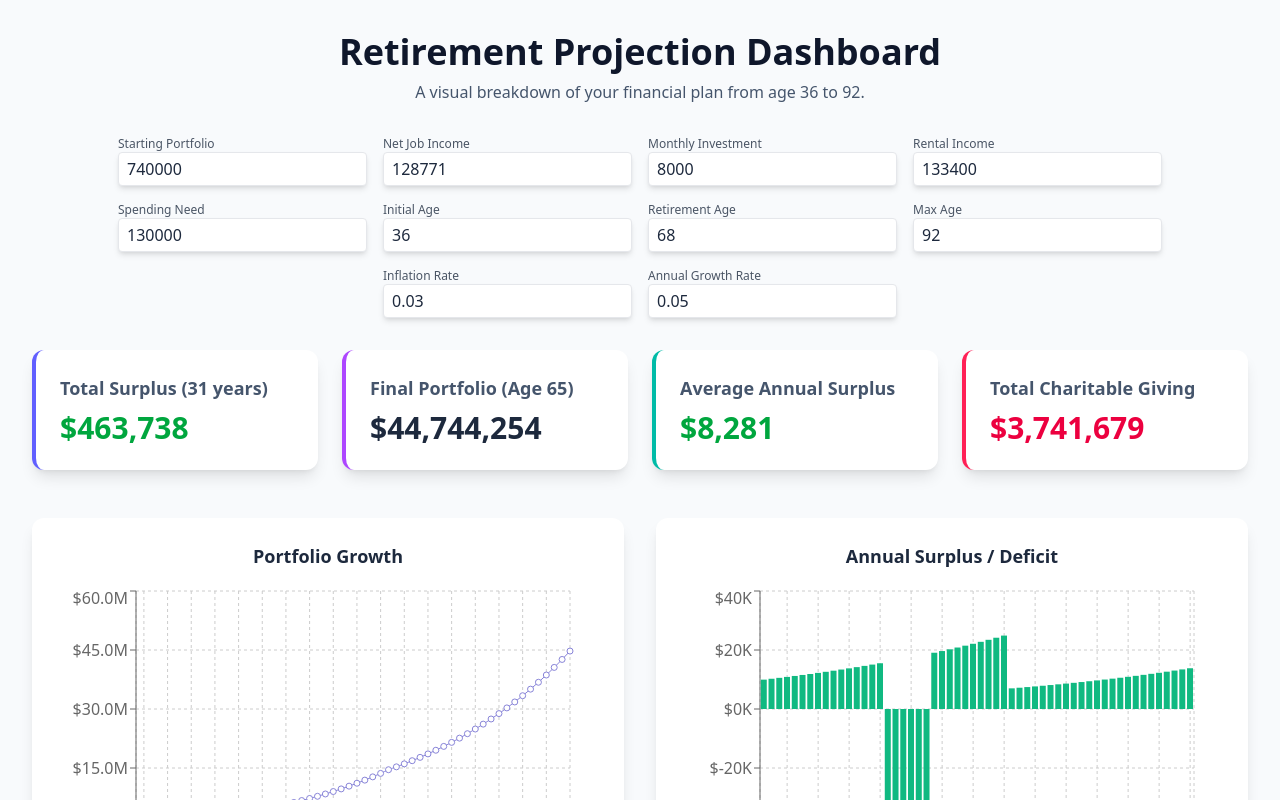
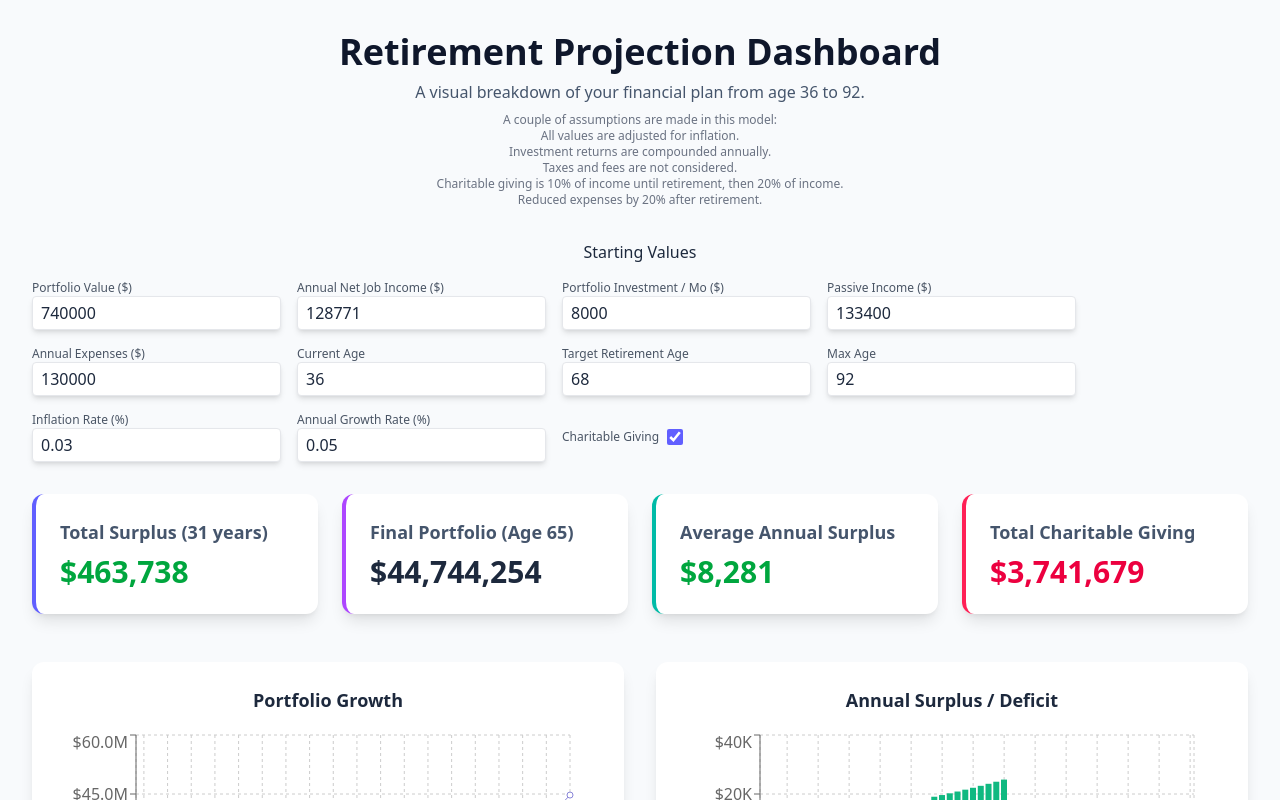
Before and after one commit to dwolner/retirement-projections, a React (Vite) app: page / in a window 1280 px wide. Shown: the top 800 px of the page. Built offline with nearby package versions, Linux system fonts and the light colour scheme.

Commit message:
debounced inputs and add charitable giving toggle

```diff
--- a/src/App.tsx
+++ b/src/App.tsx
@@ -12,6 +12,7 @@ import {
   XAxis,
   YAxis,
 } from "recharts";
+import { DebouncedInput } from "./DebouncedInput";
 
 // Helper function to format numbers as currency
 const formatCurrency = (value: number) => {
@@ -25,16 +26,50 @@ const formatCurrency = (value: number) => {
 
 // Main App component
 export default function App() {
-  const [startingPortfolio, setStartingPortfolio] = useState(740000);
-  const [netJobIncome, setNetJobIncome] = useState(128771);
-  const [monthlyInvestment, setMonthlyInvestment] = useState(8000);
-  const [rentalIncome, setRentalIncome] = useState(133400);
-  const [spendingNeed, setSpendingNeed] = useState(130000);
-  const [initialAge, setInitialAge] = useState(36);
-  const [retirementAge, setRetirementAge] = useState(68);
-  const [maxAge, setMaxAge] = useState(92);
-  const [inflationRate, setInflationRate] = useState(0.03);
-  const [annualGrowthRate, setAnnualGrowthRate] = useState(0.05);
+  // Load initial values from localStorage or use defaults
+  const getInitialValue = <T,>(key: string, defaultValue: T): T => {
+    const stored = localStorage.getItem(key);
+    if (stored !== null) {
+      try {
+        return JSON.parse(stored);
+      } catch {
+        return defaultValue;
+      }
+    }
+    return defaultValue;
+  };
+
+  const [startingPortfolio, setStartingPortfolio] = useState(() =>
+    getInitialValue("startingPortfolio", 740000)
+  );
+  const [netJobIncome, setNetJobIncome] = useState(() =>
+    getInitialValue("netJobIncome", 128771)
+  );
+  const [monthlyInvestment, setMonthlyInvestment] = useState(() =>
+    getInitialValue("monthlyInvestment", 8000)
+  );
+  const [rentalIncome, setRentalIncome] = useState(() =>
+    getInitialValue("rentalIncome", 133400)
+  );
+  const [spendingNeed, setSpendingNeed] = useState(() =>
+    getInitialValue("spendingNeed", 130000)
+  );
+  const [initialAge, setInitialAge] = useState(() =>
+    getInitialValue("initialAge", 36)
+  );
+  const [retirementAge, setRetirementAge] = useState(() =>
+    getInitialValue("retirementAge", 68)
+  );
+  const [maxAge, setMaxAge] = useState(() => getInitialValue("maxAge", 92));
+  const [inflationRate, setInflationRate] = useState(() =>
+    getInitialValue("inflationRate", 0.03)
+  );
+  const [annualGrowthRate, setAnnualGrowthRate] = useState(() =>
+    getInitialValue("annualGrowthRate", 0.05)
+  );
+  const [charitableGivingEnabled, setCharitableGivingEnabled] = useState(() =>
+    getInitialValue("charitableGivingEnabled", true)
+  );
 
   type DataRow = {
     age: number;
@@ -70,6 +105,28 @@ export default function App() {
   });
 
   useEffect(() => {
+    // Persist values to localStorage on change
+    localStorage.setItem(
+      "startingPortfolio",
+      JSON.stringify(startingPortfolio)
+    );
+    localStorage.setItem("netJobIncome", JSON.stringify(netJobIncome));
+    localStorage.setItem(
+      "monthlyInvestment",
+      JSON.stringify(monthlyInvestment)
+    );
+    localStorage.setItem("rentalIncome", JSON.stringify(rentalIncome));
+    localStorage.setItem("spendingNeed", JSON.stringify(spendingNeed));
+    localStorage.setItem("initialAge", JSON.stringify(initialAge));
+    localStorage.setItem("retirementAge", JSON.stringify(retirementAge));
+    localStorage.setItem("maxAge", JSON.stringify(maxAge));
+    localStorage.setItem("inflationRate", JSON.stringify(inflationRate));
+    localStorage.setItem("annualGrowthRate", JSON.stringify(annualGrowthRate));
+    localStorage.setItem(
+      "charitableGivingEnabled",
+      JSON.stringify(charitableGivingEnabled)
+    );
+
     setData(
       Array.from({ length: maxAge - initialAge }, (_, i) => {
         const age = initialAge + i;
@@ -109,18 +166,13 @@ export default function App() {
     maxAge,
     inflationRate,
     annualGrowthRate,
+    charitableGivingEnabled,
   ]);
 
   // Define a function to calculate the charitable giving for each year based on the new plan
   const calculateCharitableGiving = (age: number) => {
+    if (!charitableGivingEnabled) return 0;
     if (age < initialAge) return 0;
-    // const yearsOfGrowth = age - initialAge;
-    // const yearsOfGrowth =
-    //   age <= retirementAge ? age - initialAge : retirementAge - initialAge;
-    // const growthRate = 1 + 0.04;
-    // return charitableGiving * Math.pow(growthRate, yearsOfGrowth);
-
-    // giving should be 10% of income
     const netJobIncome = calculateNetJobIncome(age);
     const rentalIncome = calculateRentalIncome(age);
     const totalIncome = netJobIncome + rentalIncome;
@@ -314,120 +366,117 @@ export default function App() {
   const Dashboard = () => {
     return (
       <div className="p-4 sm:p-8 bg-slate-50 min-h-screen text-slate-800 font-sans">
-        <h1 className="text-3xl sm:text-4xl font-bold mb-2 text-center text-slate-900">
-          Retirement Projection Dashboard
-        </h1>
-        <p className="text-center text-slate-600 mb-8">
-          A visual breakdown of your financial plan from age {initialAge} to{" "}
-          {maxAge}.
-        </p>
+        <div className="mb-8 space-y-2">
+          <h1 className="text-3xl sm:text-4xl font-bold text-center text-slate-900">
+            Retirement Projection Dashboard
+          </h1>
+          <p className="text-center text-slate-600">
+            A visual breakdown of your financial plan from age {initialAge} to{" "}
+            {maxAge}.
+          </p>
+          <div className="text-xs text-gray-500 text-center">
+            A couple of assumptions are made in this model:
+            <ul>
+              <li>All values are adjusted for inflation.</li>
+              <li>Investment returns are compounded annually.</li>
+              <li>Taxes and fees are not considered.</li>
+              <li>
+                Charitable giving is 10% of income until retirement, then 20% of
+                income.
+              </li>
+              <li>Reduced expenses by 20% after retirement.</li>
+            </ul>
+          </div>
+        </div>
 
-        <div className="flex flex-wrap gap-4 justify-center mb-8">
-          <div>
-            <label className="block text-xs text-gray-600">
-              Starting Portfolio
-            </label>
-            <input
-              type="number"
-              className="border-gray-200 border rounded px-2 py-1 bg-white w-full shadow-md"
+        <div className="flex flex-col mb-8 space-y-4 justify-center items-center">
+          <h6>Starting Values</h6>
+          <div className="flex flex-wrap gap-4 items-center">
+            <DebouncedInput
+              label="Portfolio Value ($)"
               value={startingPortfolio}
-              onChange={(e) => setStartingPortfolio(Number(e.target.value))}
+              onChange={setStartingPortfolio}
+              min={0}
+              step={1000}
             />
-          </div>
-          <div>
-            <label className="block text-xs text-gray-600">
-              Net Job Income
-            </label>
-            <input
-              type="number"
-              className="border-gray-200 border rounded px-2 py-1 bg-white w-full shadow-md"
+            <DebouncedInput
+              label="Annual Net Job Income ($)"
               value={netJobIncome}
-              onChange={(e) => setNetJobIncome(Number(e.target.value))}
+              onChange={setNetJobIncome}
+              min={0}
+              step={1000}
             />
-          </div>
-          <div>
-            <label className="block text-xs text-gray-600">
-              Monthly Investment
-            </label>
-            <input
-              type="number"
-              step="100"
-              className="border-gray-200 border rounded px-2 py-1 bg-white w-full shadow-md"
+            <DebouncedInput
+              label="Portfolio Investment / Mo ($)"
               value={monthlyInvestment}
-              onChange={(e) => setMonthlyInvestment(Number(e.target.value))}
+              onChange={setMonthlyInvestment}
+              min={0}
+              step={100}
             />
-          </div>
-          <div>
-            <label className="block text-xs text-gray-600">Rental Income</label>
-            <input
-              type="number"
-              className="border-gray-200 border rounded px-2 py-1 bg-white w-full shadow-md"
+            <DebouncedInput
+              label="Passive Income ($)"
               value={rentalIncome}
-              onChange={(e) => setRentalIncome(Number(e.target.value))}
+              onChange={setRentalIncome}
+              min={0}
+              step={1000}
             />
-          </div>
-          <div>
-            <label className="block text-xs text-gray-600">Spending Need</label>
-            <input
-              type="number"
-              step="1000"
-              className="border-gray-200 border rounded px-2 py-1 bg-white w-full shadow-md"
+            <DebouncedInput
+              label="Annual Expenses ($)"
               value={spendingNeed}
-              onChange={(e) => setSpendingNeed(Number(e.target.value))}
+              onChange={setSpendingNeed}
+              min={0}
+              step={1000}
             />
-          </div>
-          <div>
-            <label className="block text-xs text-gray-600">Initial Age</label>
-            <input
-              type="number"
-              className="border-gray-200 border rounded px-2 py-1 bg-white w-full shadow-md"
+            <DebouncedInput
+              label="Current Age"
               value={initialAge}
-              onChange={(e) => setInitialAge(Number(e.target.value))}
+              onChange={setInitialAge}
+              min={0}
+              step={1}
             />
-          </div>
-          <div>
-            <label className="block text-xs text-gray-600">
-              Retirement Age
-            </label>
-            <input
-              type="number"
-              className="border-gray-200 border rounded px-2 py-1 bg-white w-full shadow-md"
+            <DebouncedInput
+              label="Target Retirement Age"
               value={retirementAge}
-              onChange={(e) => setRetirementAge(Number(e.target.value))}
+              onChange={setRetirementAge}
+              min={0}
+              step={1}
             />
-          </div>
-          <div>
-            <label className="block text-xs text-gray-600">Max Age</label>
-            <input
-              type="number"
-              className="border-gray-200 border rounded px-2 py-1 bg-white w-full shadow-md"
+            <DebouncedInput
+              label="Max Age"
               value={maxAge}
-              onChange={(e) => setMaxAge(Number(e.target.value))}
+              onChange={setMaxAge}
+              min={0}
+              step={1}
             />
-          </div>
-          <div>
-            <label className="block text-xs text-gray-600">
-              Inflation Rate
-            </label>
-            <input
-              type="number"
-              step="0.01"
-              className="border-gray-200 border rounded px-2 py-1 bg-white w-full shadow-md"
+            <DebouncedInput
+              label="Inflation Rate (%)"
               value={inflationRate}
-              onChange={(e) => setInflationRate(Number(e.target.value))}
+              onChange={setInflationRate}
+              min={0}
+              step={0.01}
             />
-          </div>
-          <div>
-            <label className="block text-xs text-gray-600">
-              Annual Growth Rate
-            </label>
-            <input
-              type="number"
-              step="0.01"
-              className="border-gray-200 border rounded px-2 py-1 bg-white w-full shadow-md"
+            <DebouncedInput
+              label="Annual Growth Rate (%)"
               value={annualGrowthRate}
-              onChange={(e) => setAnnualGrowthRate(Number(e.target.value))}
+              onChange={setAnnualGrowthRate}
+              min={0}
+              step={0.01}
             />
+            <div className="flex items-center h-full">
+              <label
+                className="text-xs text-gray-600 mr-2"
+                htmlFor="toggle-charitable-giving"
+              >
+                Charitable Giving
+              </label>
+              <input
+                id="toggle-charitable-giving"
+                type="checkbox"
+                checked={charitableGivingEnabled}
+                onChange={(e) => setCharitableGivingEnabled(e.target.checked)}
+                className="accent-indigo-500 w-4 h-4"
+              />
+            </div>
           </div>
         </div>
 
--- /dev/null
+++ b/src/DebouncedInput.tsx
@@ -0,0 +1,60 @@
+import React, { useEffect, useRef, useState } from "react";
+
+interface DebouncedInputProps {
+  label: string;
+  value: number;
+  onChange: (value: number) => void;
+  debounce?: number;
+  min?: number;
+  max?: number;
+  step?: number;
+}
+
+export const DebouncedInput: React.FC<DebouncedInputProps> = ({
+  label,
+  value,
+  onChange,
+  debounce = 500,
+  min,
+  max,
+  step = 1,
+}) => {
+  const [internalValue, setInternalValue] = useState(value);
+  const timeout = useRef<number | null>(null);
+  const inputRef = useRef<HTMLInputElement>(null);
+
+  useEffect(() => {
+    setInternalValue(value);
+  }, [value]);
+
+  useEffect(() => {
+    if (timeout.current) clearTimeout(timeout.current);
+    timeout.current = setTimeout(() => {
+      if (internalValue !== value) {
+        onChange(internalValue);
+      }
+    }, debounce);
+    return () => {
+      if (timeout.current) {
+        clearTimeout(timeout.current);
+      }
+    };
+    // eslint-disable-next-line
+  }, [internalValue]);
+
+  return (
+    <div>
+      <label className="block text-xs text-gray-600">{label}</label>
+      <input
+        ref={inputRef}
+        type="number"
+        className="border-gray-200 border rounded px-2 py-1 bg-white w-full shadow-md"
+        value={internalValue}
+        min={min}
+        max={max}
+        step={step}
+        onChange={(e) => setInternalValue(Number(e.target.value))}
+      />
+    </div>
+  );
+};
```
Also changed, not shown: src/portfolio.ts (added).
